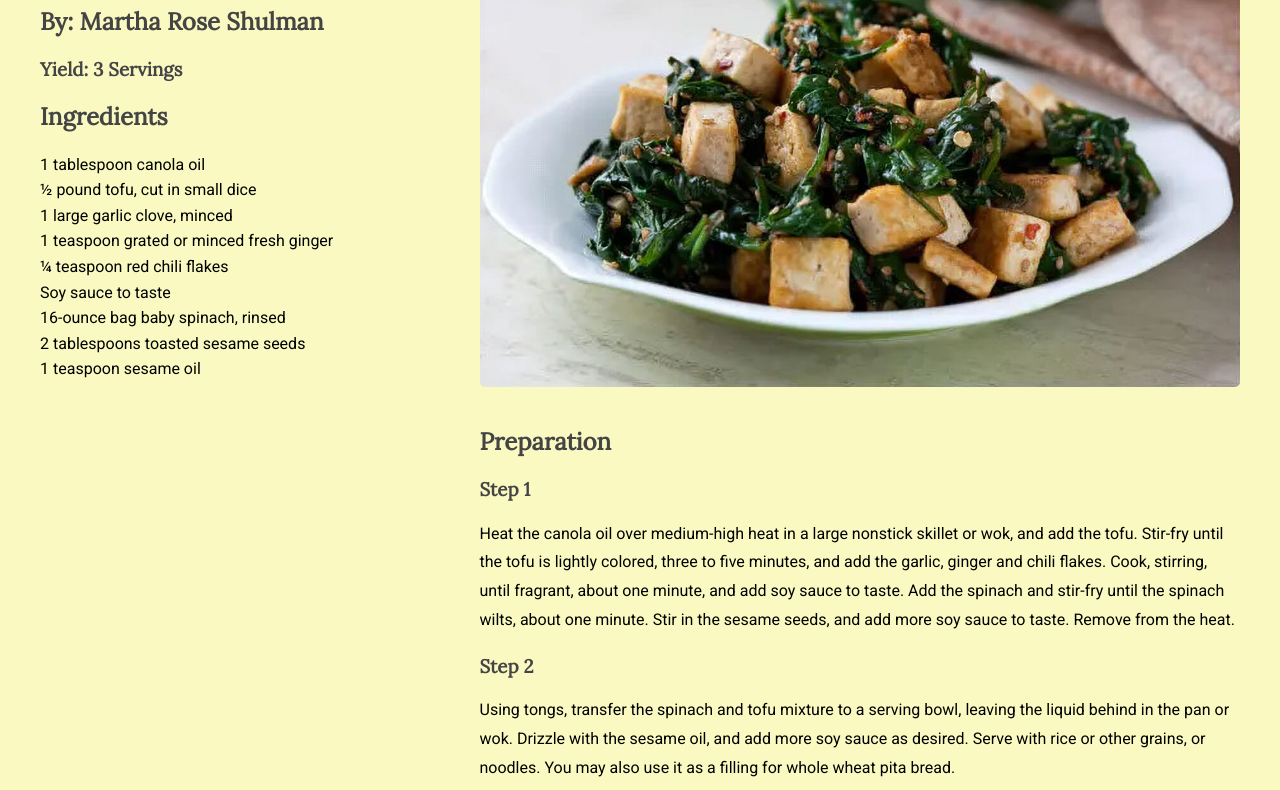
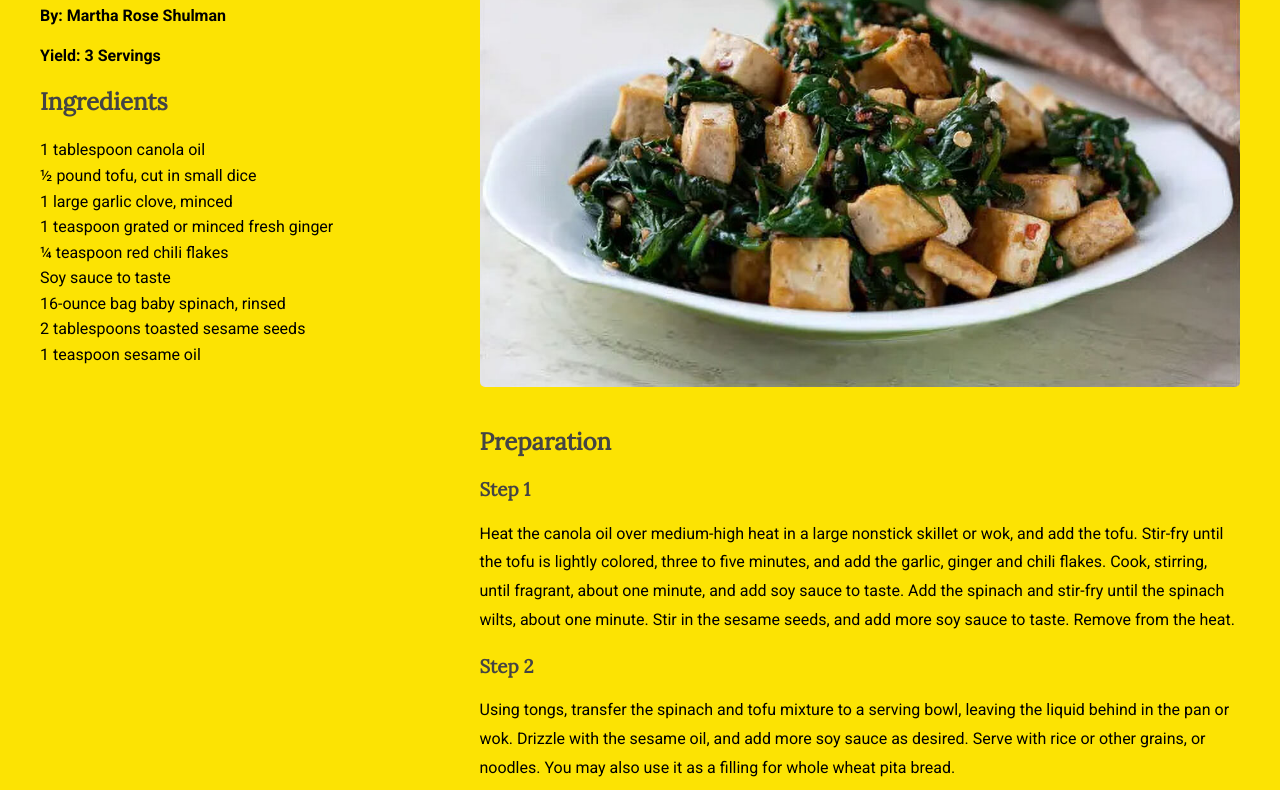
Before and after one commit to ABonusMEme/exercise7, a plain HTML site: page index.html in a window 1280 px wide. Shown: the part 139-929 px from the top of the page. Drawn offline with Linux system fonts and the light colour scheme.

Commit message:
new yerrow

```diff
--- a/index.html
+++ b/index.html
@@ -8,10 +8,10 @@
     <style>
         body {
             font-family: 'Roboto', sans-serif;
-            background-color: #f9f9c1;
+            background-color: #fce303;
             margin: 0;
             padding: 0;
-            display: flex;
+            display: flex ;
             justify-content: center;
         }
 
@@ -63,8 +63,8 @@
     <div class="container">
         <div class="left-column">
             <h1>Spinach, Tofu and Sesame Stir-Fry</h1>
-            <h2>By: Martha Rose Shulman</h2>
-            <h3>Yield: 3 Servings</h3>
+            <h4>By: Martha Rose Shulman</h4>
+            <h4>Yield: 3 Servings</h4>
             <h2>Ingredients</h2>
             <ul class="ingredients">
                 <li>1 tablespoon canola oil</li>
```
